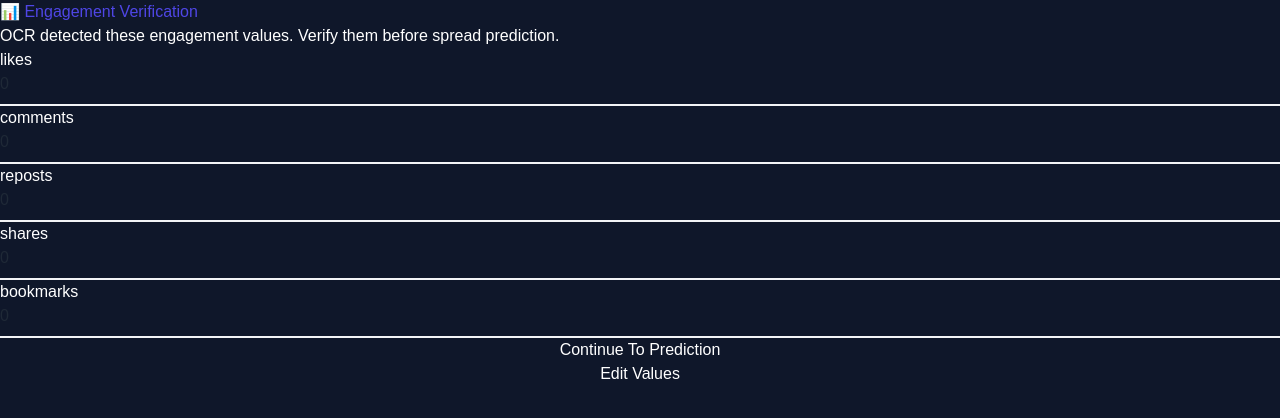
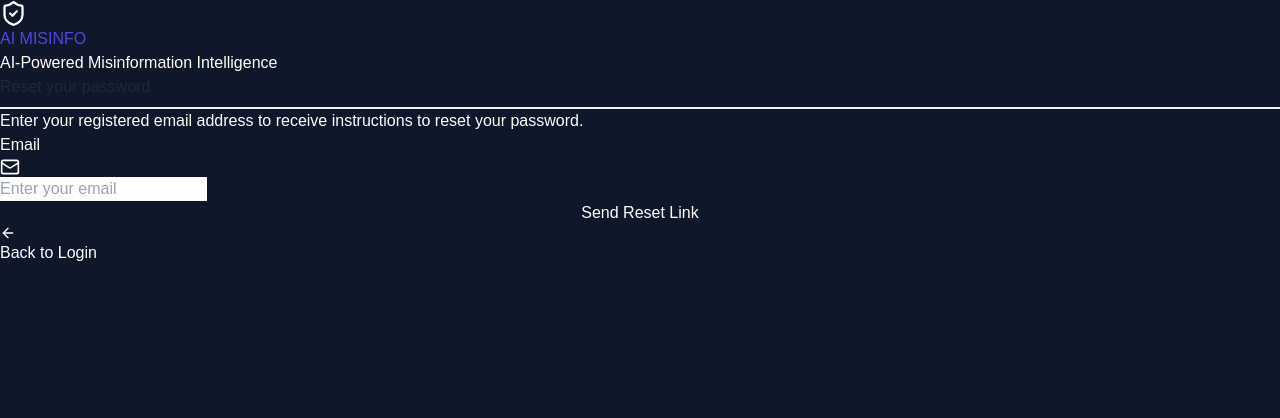
Before and after one commit to keerthan571/misinfo-sys, a React (Vite) app in the folder frontend/: page /forgot-password in a window 1280 px wide. Shown: the top 418 px of the page. Built offline with nearby package versions, Linux system fonts and the light colour scheme.

Commit message:
Fix forgot password page UI

```diff
--- a/frontend/src/pages/ForgotPassword.jsx
+++ b/frontend/src/pages/ForgotPassword.jsx
@@ -1,119 +1,193 @@
-import { useLocation, useNavigate } from "react-router-dom";
 import { useState } from "react";
+import { Mail, ShieldCheck, ArrowLeft } from "lucide-react";
+import { Link } from "react-router-dom";
+import apiClient from "../api/apiClient";
 
-export default function EngagementVerification() {
-  const { state } = useLocation();
-  const navigate = useNavigate();
+export default function ForgotPassword() {
+    const [email, setEmail] = useState("");
+    const [loading, setLoading] = useState(false);
+    const [message, setMessage] = useState("");
+    const [error, setError] = useState("");
 
-  const analysis = state?.analysis || {};
+    const handleSubmit = async (e) => {
+        e.preventDefault();
 
-  const originalEngagement = analysis.engagement || {
-    likes:0,
-    comments:0,
-    reposts:0,
-    shares:0,
-    bookmarks:0
-  };
+        setMessage("");
+        setError("");
 
-  const [editMode,setEditMode] = useState(false);
+        if (!email) {
+            setError("Please enter your email address.");
+            return;
+        }
 
-  const [engagement,setEngagement] = useState({
-    likes:originalEngagement.likes || 0,
-    comments:originalEngagement.comments || 0,
-    reposts:originalEngagement.reposts || 0,
-    shares:originalEngagement.shares || 0,
-    bookmarks:originalEngagement.bookmarks || 0
-  });
+        setLoading(true);
 
-  const continuePrediction=()=>{
+        try {
+            const response = await apiClient.post(
+                "/api/auth/forgot-password",
+                {
+                    email: email.trim(),
+                }
+            );
 
-    const updatedAnalysis={
-      ...analysis,
-      engagement:{
-        ...originalEngagement,
-        ...engagement
-      }
+            setMessage(
+                response.data?.message ||
+                "If an account exists with this email, a password reset link has been sent."
+            );
+
+            setEmail("");
+        } catch (error) {
+            console.error(
+                "FORGOT PASSWORD ERROR:",
+                error
+            );
+
+            setError(
+                error.response?.data?.detail ||
+                "Unable to process your request. Please try again."
+            );
+        } finally {
+            setLoading(false);
+        }
     };
 
-    navigate("/prediction",{
-      state:{
-        analysis:updatedAnalysis
-      }
-    });
-  };
+    return (
+        <div className="min-h-screen bg-[#020617] flex items-center justify-center px-4 relative overflow-hidden">
 
-  const handleChange=(key,value)=>{
-    setEngagement({
-      ...engagement,
-      [key]:Number(value)
-    });
-  };
+            {/* Background glow */}
+            <div className="absolute inset-0 pointer-events-none">
 
-  const labels=[
-    "likes",
-    "comments",
-    "reposts",
-    "shares",
-    "bookmarks"
-  ];
+                <div className="absolute top-1/2 left-1/2 -translate-x-1/2 -translate-y-1/2 w-[650px] h-[650px] bg-blue-600/10 rounded-full blur-[140px]" />
 
-  return (
-    <div className="space-y-8">
-      <div className="bg-slate-800 rounded-2xl p-8 text-white">
+                <div className="absolute top-0 right-0 w-[350px] h-[350px] bg-blue-500/5 rounded-full blur-[120px]" />
 
-        <h1 className="text-4xl font-bold mb-6">
-          📊 Engagement Verification
-        </h1>
+            </div>
 
-        <p className="text-gray-300 mb-6">
-          OCR detected these engagement values. Verify them before spread prediction.
-        </p>
+            {/* Main Card */}
+            <div className="relative w-full max-w-[430px] bg-[#0f172a]/95 border border-slate-700/40 rounded-[24px] shadow-[0_25px_70px_rgba(0,0,0,0.5)] px-10 py-10 backdrop-blur-xl">
 
-        <div className="grid md:grid-cols-5 gap-5">
-          {labels.map((key)=>(
-            <div
-              key={key}
-              className="bg-slate-900 rounded-xl p-5"
-            >
-              <p className="text-gray-400 capitalize">
-                {key}
-              </p>
+                {/* Branding */}
+                <div className="text-center">
 
-              {editMode ? (
-                <input
-                  type="number"
-                  value={engagement[key]}
-                  onChange={(e)=>handleChange(key,e.target.value)}
-                  className="mt-3 w-full bg-slate-700 p-3 rounded-lg text-white"
-                />
-              ) : (
-                <h2 className="text-3xl font-bold text-blue-400 mt-3">
-                  {engagement[key].toLocaleString()}
-                </h2>
-              )}
+                    <div className="flex justify-center mb-4">
+
+                        <div className="w-12 h-12 rounded-xl bg-blue-600/15 border border-blue-500/20 flex items-center justify-center">
+
+                            <ShieldCheck
+                                className="text-blue-400"
+                                size={27}
+                            />
+
+                        </div>
+
+                    </div>
+
+                    <h1 className="text-4xl font-bold tracking-tight text-blue-500">
+                        AI MISINFO
+                    </h1>
+
+                    <p className="text-slate-400 mt-2 text-sm">
+                        AI-Powered Misinformation Intelligence
+                    </p>
+
+                </div>
+
+                {/* Heading */}
+                <div className="mt-9">
+
+                    <h2 className="text-white text-2xl font-bold">
+                        Reset your password
+                    </h2>
+
+                    <p className="text-slate-400 text-sm mt-2">
+                        Enter your registered email address to receive
+                        instructions to reset your password.
+                    </p>
+
+                    <div className="mt-5 border-t border-slate-700/50" />
+
+                </div>
+
+                {/* Form */}
+                <form
+                    onSubmit={handleSubmit}
+                    className="mt-7 space-y-5"
+                >
+
+                    {/* Email */}
+                    <div>
+
+                        <label className="text-slate-300 text-sm font-medium">
+                            Email
+                        </label>
+
+                        <div className="flex items-center bg-[#1e293b] border border-slate-700/60 rounded-xl mt-2 px-4 transition-all duration-200 focus-within:border-blue-500 focus-within:ring-4 focus-within:ring-blue-500/10">
+
+                            <Mail
+                                className="text-slate-400 shrink-0"
+                                size={20}
+                            />
+
+                            <input
+                                type="email"
+                                value={email}
+                                onChange={(e) =>
+                                    setEmail(e.target.value)
+                                }
+                                className="bg-transparent outline-none w-full py-4 px-3 text-white placeholder:text-slate-500"
+                                placeholder="Enter your email"
+                                autoComplete="email"
+                            />
+
+                        </div>
+
+                    </div>
+
+                    {/* Success message */}
+                    {message && (
+                        <div className="rounded-xl border border-green-500/20 bg-green-500/10 px-4 py-3 text-sm text-green-400">
+                            {message}
+                        </div>
+                    )}
+
+                    {/* Error message */}
+                    {error && (
+                        <div className="rounded-xl border border-red-500/20 bg-red-500/10 px-4 py-3 text-sm text-red-400">
+                            {error}
+                        </div>
+                    )}
+
+                    {/* Submit */}
+                    <button
+                        type="submit"
+                        disabled={loading}
+                        className="w-full bg-blue-600 hover:bg-blue-500 active:bg-blue-700 text-white rounded-xl py-4 font-semibold text-base transition-all duration-200 shadow-lg shadow-blue-600/15 hover:shadow-blue-500/25 hover:-translate-y-[1px] disabled:opacity-60 disabled:hover:translate-y-0 disabled:cursor-not-allowed"
+                    >
+                        {loading
+                            ? "Sending..."
+                            : "Send Reset Link"}
+                    </button>
+
+                </form>
+
+                {/* Back to login */}
+                <div className="mt-7 pt-6 border-t border-slate-700/40 text-center">
+
+                    <Link
+                        to="/login"
+                        className="inline-flex items-center gap-2 text-blue-400 hover:text-blue-300 font-medium text-sm transition-colors"
+                    >
+
+                        <ArrowLeft size={16} />
+
+                        Back to Login
+
+                    </Link>
+
+                </div>
+
             </div>
-          ))}
-        </div>
-
-        <div className="flex gap-5 mt-8">
-
-          <button
-            onClick={continuePrediction}
-            className="bg-green-600 hover:bg-green-700 px-8 py-3 rounded-xl font-bold"
-          >
-            Continue To Prediction
-          </button>
-
-          <button
-            onClick={()=>setEditMode(!editMode)}
-            className="bg-yellow-600 hover:bg-yellow-700 px-8 py-3 rounded-xl font-bold"
-          >
-            {editMode ? "Save Changes" : "Edit Values"}
-          </button>
 
         </div>
-
-      </div>
-    </div>
-  );
+    );
 }
```
